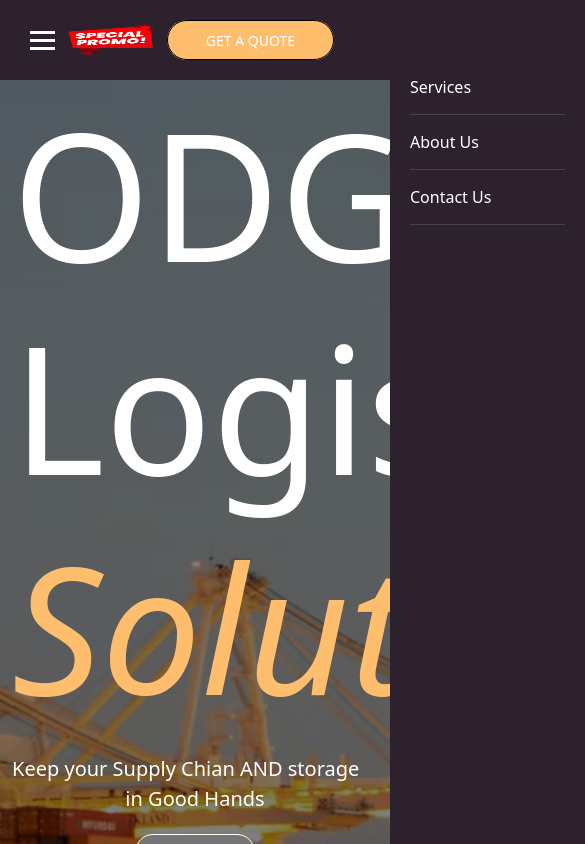
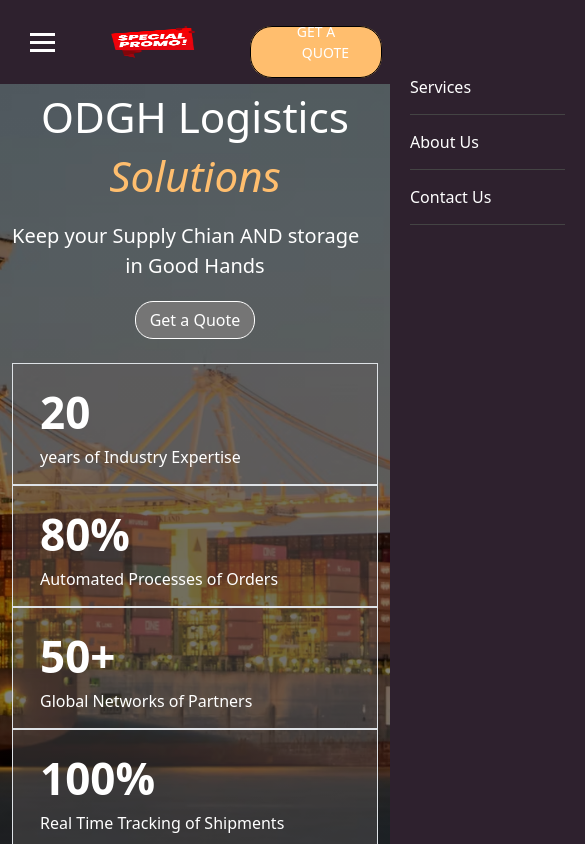
Before and after one commit to faheemraza-192/RCS-courier, a Next.js app: page / in a window 390 px wide. Shown: the top 844 px of the page, 585 px wide, since content can reach past the window. Built offline with nearby package versions, Linux system fonts and the light colour scheme.

Commit message:
update footer quote

```diff
--- a/app/components/Header.tsx
+++ b/app/components/Header.tsx
@@ -27,20 +27,20 @@ export default function Header() {
         </div>
 
         {/* Left nav links (desktop only) */}
-        <div className="nav-links d-none d-lg-flex">
+        <div className="nav-links d-none d-lg-flex col-4">
           <a href=""><button>Services</button></a>
           <a href=""><button>About Us</button></a>
           <a href=""><button>Contact Us</button></a>
         </div>
 
         {/* Center logo */}
-        <div className="navbarBanner">
+        <div className="navbarBanner col-4">
           <img className="imgBanner" src="images/rapidimg.png" alt="Logo" />
         </div>
 
         {/* Right button (always visible) */}
-        <div className="navbarQuoteBtn">
-          <a href=""><button>GET A QUOTE</button></a>
+        <div className="navbarQuoteBtn col-4">
+          <a href=""><button className='getquotebtnn'>GET A QUOTE</button></a>
         </div>
       </div>
 
--- a/app/globals.css
+++ b/app/globals.css
@@ -42,13 +42,14 @@ body {
 }
 .nav-links{
   display: flex;
+  gap: 8px;
   justify-content: space-evenly;
 }
 .nav-links a{
   color: black;
   border-radius: 22px;
   border: 1px solid black;
-  padding: 8px 16px;
+  padding: 8px 10px;
   background-color: #ffbe6e;
   font-weight: 400;
 
@@ -60,7 +61,7 @@ body {
 color: black;
   border-radius: 22px;
   border: 1px solid black;
-  padding: 8px 16px;
+  padding: 14px 10px;
   background-color: #ffbe6e;
   font-weight: 400;
   margin-right: 26px;
@@ -96,6 +97,74 @@ color: black;
   font-size: 21vh;
   color: #ffbe6e;
   font-style: italic;
+}
+@media (max-width: 1280px){
+  .headingODGH h2{
+    font-size: 19vh;
+  }
+  .headingSolution h3{
+    font-size: 19vh;
+  }
+}
+@media (max-width: 1161px){
+  .headingODGH h2{
+    font-size: 17vh;
+  }
+  .headingSolution h3{
+    font-size: 17vh;
+  }
+}
+@media (max-width: 1041px){
+  .headingODGH h2{
+    font-size: 14vh;
+  }
+  .headingSolution h3{
+    font-size: 14vh;
+  }
+}
+@media (max-width: 861px){
+  .headingODGH h2{
+    font-size: 12vh;
+  }
+  .headingSolution h3{
+    font-size: 12vh;
+  }
+}
+@media (max-width: 766px){
+  .headingODGH h2{
+    font-size: 11vh;
+  }
+  .headingSolution h3{
+    font-size: 11vh;
+  }
+
+}
+@media (max-width: 683px){
+  .headingODGH h2{
+    font-size: 8vh;
+  }
+  .headingSolution h3{
+    font-size: 8vh;
+  }
+}
+@media (max-width: 504px){
+  .headingODGH h2{
+    font-size: 6vh;
+  }
+  .headingSolution h3{
+    font-size: 6vh;
+  }
+}
+@media (max-width: 395px){
+  .headingODGH h2{
+    font-size: 5vh;
+  }
+  .headingSolution h3{
+    font-size: 5vh;
+  }
+  .getquotebtnn{
+    padding:9px 0px ;
+  }
 }
 .inGoodHands p{
   margin-top: 20px;
@@ -483,3 +552,36 @@ color: black;
   background: rgba(0,0,0,0.4);
   z-index: 999;
 }
+
+
+.inputfield{
+  border: 1px solid black;
+  border-radius: 20px;
+  padding: 8px;
+  width: -webkit-fill-available;
+  background-color: white;
+  border: 2px solid #2f2b36;
+  margin-top: 8px;
+}
+
+.sendBtn{
+  border: 1px solid black;
+  padding: 8px;
+  border-radius: 20px;
+  margin: 5px;
+  width: -webkit-fill-available;
+  background-color: #2f2b36;
+  color: white;
+}
+
+.sendBtn:hover{
+  background-color: transparent;
+  color: black;
+  border: 2px solid #2f2b36;
+
+}
+
+.video{
+  border-radius: 20px;
+  object-fit: cover;
+}
--- a/app/page.tsx
+++ b/app/page.tsx
@@ -178,8 +178,8 @@ export default function Home() {
       {/* /////////////////////// */}
 
       {/* footer */}
-      <section className="mt-5 pt-5 pb-5">
-  <div className="pt-5 pb-5" style={{ backgroundColor: "#2f2b36", color: "white",borderRadius:"15px" }}>
+      <section className="mt-5 pt-5 pb-5 ">
+        <div className="pt-5 pb-5 mx-auto" style={{ backgroundColor: "#2f2b36", color: "white", borderRadius: "15px", width: "99%" }}>
           <div className="pt-5 pb-5">
             <div className="mb-5 pb-5" style={{ textAlign: "center" }}>
               <h2>
@@ -197,10 +197,10 @@ export default function Home() {
                   <img className="partnerImg" src="images/partner1.avif" alt="" />
                 </div>
                 <div className="partnerCol">
-            <img className="partnerImg" style={{objectFit:"cover"}} src="images/partner2.avif" alt="" />
+                  <img className="partnerImg" style={{ objectFit: "cover" }} src="images/partner2.avif" alt="" />
                 </div>
                 <div className="partnerCol">
-            <img className="partnerImg"  src="images/partner3.avif" alt="" />
+                  <img className="partnerImg" src="images/partner3.avif" alt="" />
                 </div>
                 <div className="partnerCol">
                   <img className="partnerImg" src="images/partner4.avif" alt="" />
@@ -216,30 +216,65 @@ export default function Home() {
 
 
       <section>
-  <div className="row">
-    <div className="col-6 mx-auto border">
-      <h3 className="mt-5" style={{textAlign:"center"}}>Get a Quote Today</h3>
-      <form className="form-control" action="" style={{}}>
-     <table className="mx-auto">
-       <tr>
-         <th>First Name</th>
-         <th>Last Name</th>
-       </tr>
-       <tr>
-         <td><input type="text"  placeholder="enter first name"/></td>
-         <td><input type="text"  placeholder="enter last name"/></td>
-       </tr>
-       <tr>
-         <th>Phone</th>
-         <th>Address</th>
-       </tr>
-       <tr>
-         <td><input type="number"  placeholder="enter phone"/></td>
-         <td><input type="text"  placeholder="enter address"/></td>
-       </tr>
-     </table>
-      </form></div>
-    <div className="col-6 p-0"><video src="videos/video1.mp4"></video></div>
+        <div className="row mx-auto" style={{borderRadius: "17px 32px 32px 17px", width: "98%",backgroundColor:"#ffbe6e" }}>
+          <div className="col-12 col-sm-12 col-md-12 col-lg-6 mx-auto" style={{}}>
+            <h3 className="mt-5" style={{ textAlign: "center" }}>Get A Quote Today</h3>
+
+
+            <div className="col-10 mx-auto">
+            <form className="  ">
+              <div style={{ display: "flex", gap: "16px" }}>
+
+                <div className="mt-3"  style={{ width: "100%" }}>
+                  <label className=" ">
+                    First Name*
+                  </label>
+                  <div>
+                    <input className="inputfield" type="text" placeholder="Enter First Name" />
+                  </div>
+                </div>
+
+
+                <div className="mt-3"  style={{ width: "100%" }}>
+                  <label className=" ">
+                    Last Name*
+                  </label>
+                  <div>
+                    <input className="inputfield" type="text" placeholder="Enter Last Name" />
+                  </div>
+                </div>
+              </div>
+              <div style={{ display: "flex", gap: "16px" }}>
+
+                <div className="mt-3"  style={{ width: "100%" }}>
+                  <label className=" ">
+                    Phone*
+                  </label>
+                  <div>
+                    <input className="inputfield" type="number" placeholder="Enter Phone Number" />
+                  </div>
+                </div>
+
+                <div className="mt-3" style={{ width: "100%" }}>
+                  <label className=" ">
+                    Address
+                  </label>
+                  <div>
+                    <input className="inputfield" type="text" placeholder="Enter Address" />
+                  </div>
+                </div>
+              </div>
+              <div className="mt-3 mb-4">
+                <button className="sendBtn">Send</button>
+              </div>
+
+            </form>
+            </div>
+
+          </div>
+          <div className="col-12 col-sm-12 col-md-12 col-lg-6  p-0"  >
+            <video className="video" style={{height:"100%"}} autoPlay loop muted playsInline src="/videos/video1.mp4"></video>
+          </div>
         </div>
       </section>
     </div>
```
Lines whose indentation alone changed are shown as unchanged.
